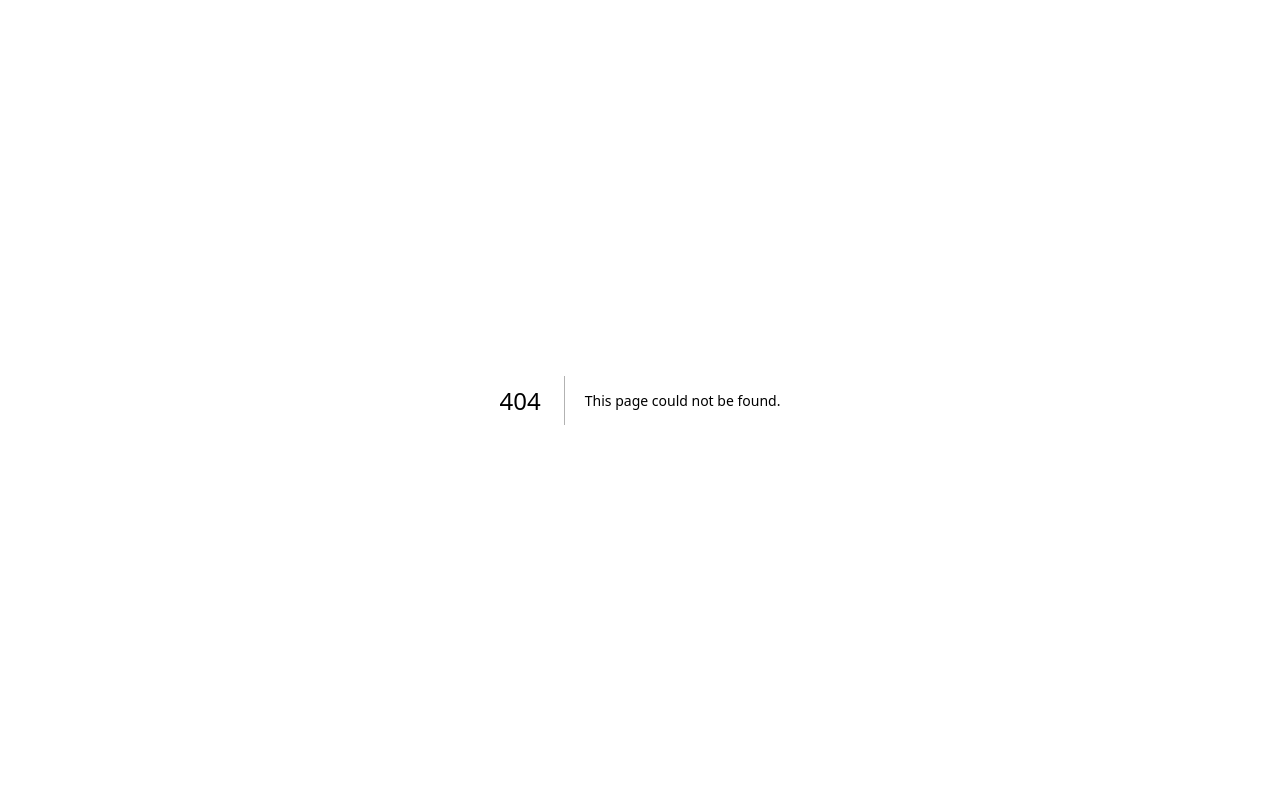
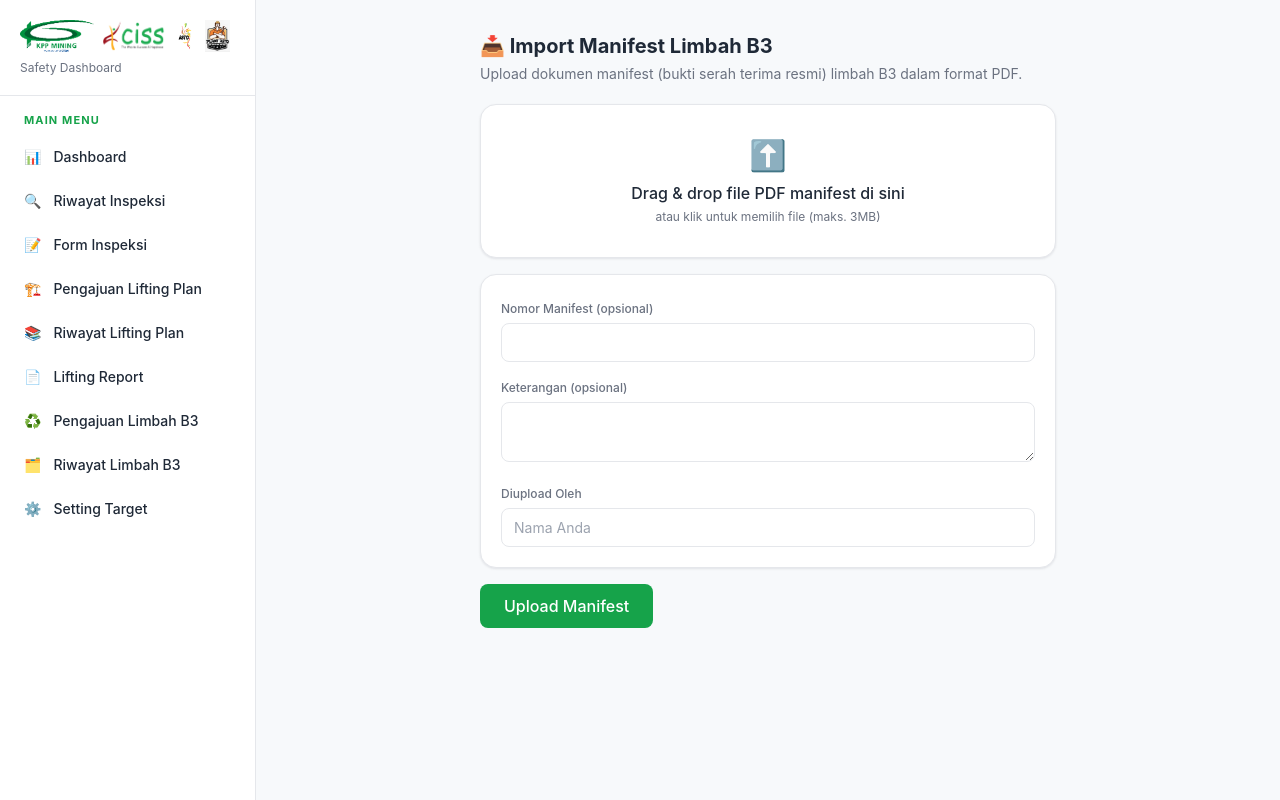
Before and after one commit to SHE-COORDINATOR-PROG/kpp-safety-form, a Next.js app: page /import-manifest-b3 in a window 1280 px wide. Before the commit this address had no page. Built offline with nearby package versions, Linux system fonts and the light colour scheme.

Commit message:
Add files via upload

```diff
--- /dev/null
+++ b/app/(dashboard)/import-manifest-b3/page.tsx
@@ -0,0 +1,169 @@
+"use client";
+
+import { useRef, useState } from "react";
+
+const MAX_FILE_MB = 3;
+
+function fileToBase64(file: File): Promise<string> {
+  return new Promise((resolve, reject) => {
+    const reader = new FileReader();
+    reader.onload = () => resolve(reader.result as string);
+    reader.onerror = reject;
+    reader.readAsDataURL(file);
+  });
+}
+
+export default function ImportManifestB3Page() {
+  const [file, setFile] = useState<{ name: string; base64: string } | null>(null);
+  const [nomorManifest, setNomorManifest] = useState("");
+  const [keterangan, setKeterangan] = useState("");
+  const [uploadedBy, setUploadedBy] = useState("");
+  const [dragOver, setDragOver] = useState(false);
+  const [error, setError] = useState("");
+  const [submitting, setSubmitting] = useState(false);
+  const [done, setDone] = useState(false);
+  const inputRef = useRef<HTMLInputElement>(null);
+
+  async function processFile(f: File | undefined) {
+    setError("");
+    if (!f) return;
+    if (f.type !== "application/pdf") {
+      setError("File harus berformat PDF.");
+      return;
+    }
+    if (f.size > MAX_FILE_MB * 1024 * 1024) {
+      setError(`Ukuran file maksimal ${MAX_FILE_MB}MB.`);
+      return;
+    }
+    const base64 = await fileToBase64(f);
+    setFile({ name: f.name, base64 });
+  }
+
+  function handleDrop(e: React.DragEvent) {
+    e.preventDefault();
+    setDragOver(false);
+    processFile(e.dataTransfer.files?.[0]);
+  }
+
+  async function submit(e: React.FormEvent) {
+    e.preventDefault();
+    if (!file) {
+      setError("Silakan pilih atau drag file manifest PDF terlebih dahulu.");
+      return;
+    }
+    setSubmitting(true);
+    setError("");
+    try {
+      const res = await fetch("/api/manifest-b3", {
+        method: "POST",
+        headers: { "Content-Type": "application/json" },
+        body: JSON.stringify({
+          namaFile: file.name,
+          fileBase64: file.base64,
+          nomorManifest,
+          keterangan,
+          uploadedBy,
+        }),
+      });
+      const j = await res.json();
+      if (!res.ok) throw new Error(j.error || "Gagal mengupload");
+      setDone(true);
+    } catch (err: any) {
+      setError(err.message);
+    } finally {
+      setSubmitting(false);
+    }
+  }
+
+  if (done) {
+    return (
+      <div className="max-w-xl mx-auto card p-6 text-center">
+        <p className="text-3xl mb-2">✅</p>
+        <p className="font-semibold">Manifest B3 berhasil diupload</p>
+        <div className="flex gap-2 justify-center mt-4">
+          <a href="/riwayat-manifest-b3" className="text-sm bg-brand-green text-white px-4 py-2 rounded-lg font-medium">
+            Lihat Riwayat Manifest
+          </a>
+          <button
+            onClick={() => {
+              setDone(false);
+              setFile(null);
+              setNomorManifest("");
+              setKeterangan("");
+            }}
+            className="text-sm border border-brand-line px-4 py-2 rounded-lg font-medium"
+          >
+            Upload Lagi
+          </button>
+        </div>
+      </div>
+    );
+  }
+
+  return (
+    <div className="max-w-xl mx-auto space-y-5">
+      <div>
+        <h1 className="text-lg sm:text-xl font-bold">📥 Import Manifest Limbah B3</h1>
+        <p className="text-sm text-brand-muted mt-1">
+          Upload dokumen manifest (bukti serah terima resmi) limbah B3 dalam format PDF.
+        </p>
+      </div>
+
+      <form onSubmit={submit} className="space-y-4">
+        <div
+          onDragOver={(e) => { e.preventDefault(); setDragOver(true); }}
+          onDragLeave={() => setDragOver(false)}
+          onDrop={handleDrop}
+          onClick={() => inputRef.current?.click()}
+          className={`card p-8 text-center cursor-pointer border-2 border-dashed transition-colors ${
+            dragOver ? "border-brand-green bg-brand-greenLight" : "border-brand-line"
+          }`}
+        >
+          <input
+            ref={inputRef}
+            type="file"
+            accept="application/pdf"
+            className="hidden"
+            onChange={(e) => processFile(e.target.files?.[0])}
+          />
+          {file ? (
+            <div>
+              <p className="text-3xl mb-2">📄</p>
+              <p className="font-medium text-brand-ink">{file.name}</p>
+              <p className="text-xs text-brand-muted mt-1">Klik atau drag file lain untuk mengganti</p>
+            </div>
+          ) : (
+            <div>
+              <p className="text-3xl mb-2">⬆️</p>
+              <p className="font-medium text-brand-ink">Drag & drop file PDF manifest di sini</p>
+              <p className="text-xs text-brand-muted mt-1">atau klik untuk memilih file (maks. {MAX_FILE_MB}MB)</p>
+            </div>
+          )}
+        </div>
+
+        <div className="card p-4 sm:p-5 space-y-3">
+          <div>
+            <label className="text-xs font-medium text-brand-muted">Nomor Manifest (opsional)</label>
+            <input value={nomorManifest} onChange={(e) => setNomorManifest(e.target.value)} className="input" />
+          </div>
+          <div>
+            <label className="text-xs font-medium text-brand-muted">Keterangan (opsional)</label>
+            <textarea rows={2} value={keterangan} onChange={(e) => setKeterangan(e.target.value)} className="input" />
+          </div>
+          <div>
+            <label className="text-xs font-medium text-brand-muted">Diupload Oleh</label>
+            <input value={uploadedBy} onChange={(e) => setUploadedBy(e.target.value)} className="input" placeholder="Nama Anda" />
+          </div>
+        </div>
+
+        {error && <p className="text-sm text-red-600">{error}</p>}
+
+        <button disabled={submitting} className="bg-brand-green text-white px-6 py-2.5 rounded-lg font-medium disabled:opacity-60">
+          {submitting ? "Mengupload..." : "Upload Manifest"}
+        </button>
+      </form>
+
+      <style>{`.input { margin-top:4px; width:100%; border:1px solid #e5e7eb; border-radius:0.5rem; padding:0.5rem 0.75rem; font-size:0.875rem; background:#fff; }`}</style>
+    </div>
+  );
+}
--- /dev/null
+++ b/app/(dashboard)/riwayat-manifest-b3/page.tsx
@@ -0,0 +1,108 @@
+"use client";
+
+import { useEffect, useState } from "react";
+
+type Manifest = {
+  id: string;
+  namaFile: string;
+  nomorManifest: string | null;
+  keterangan: string | null;
+  uploadedBy: string | null;
+  createdAt: string;
+};
+
+export default function RiwayatManifestB3Page() {
+  const [records, setRecords] = useState<Manifest[]>([]);
+  const [loading, setLoading] = useState(true);
+  const [busyId, setBusyId] = useState<string | null>(null);
+
+  function loadData() {
+    setLoading(true);
+    fetch("/api/manifest-b3")
+      .then((r) => r.json())
+      .then((d) => setRecords(d.records || []))
+      .finally(() => setLoading(false));
+  }
+
+  useEffect(() => {
+    loadData();
+  }, []);
+
+  async function handleLihat(id: string) {
+    setBusyId(id);
+    try {
+      const res = await fetch(`/api/manifest-b3/${id}`);
+      const j = await res.json();
+      if (!res.ok) throw new Error(j.error);
+      const blobRes = await fetch(j.record.fileBase64);
+      const blob = await blobRes.blob();
+      const url = URL.createObjectURL(blob);
+      window.open(url, "_blank");
+    } catch {
+      alert("Gagal membuka file.");
+    } finally {
+      setBusyId(null);
+    }
+  }
+
+  async function handleHapus(id: string) {
+    if (!confirm("Hapus manifest ini?")) return;
+    setBusyId(id);
+    try {
+      await fetch(`/api/manifest-b3/${id}`, { method: "DELETE" });
+      loadData();
+    } finally {
+      setBusyId(null);
+    }
+  }
+
+  return (
+    <div className="space-y-4">
+      <div>
+        <h1 className="text-lg sm:text-xl font-bold">🗂️ Riwayat Manifest Limbah B3</h1>
+        <p className="text-sm text-brand-muted mt-1">
+          Semua dokumen manifest yang pernah diupload.{" "}
+          <a href="/import-manifest-b3" className="text-brand-green underline">Upload baru</a>
+        </p>
+      </div>
+
+      {loading ? (
+        <p className="text-sm text-brand-muted">Memuat data...</p>
+      ) : records.length === 0 ? (
+        <div className="card p-6 text-center text-sm text-brand-muted">Belum ada manifest yang diupload.</div>
+      ) : (
+        <div className="card divide-y divide-gray-100">
+          {records.map((m) => (
+            <div key={m.id} className="p-4 sm:p-5 flex flex-wrap items-center justify-between gap-3">
+              <div>
+                <p className="font-medium text-brand-ink flex items-center gap-2">📄 {m.namaFile}</p>
+                <p className="text-xs text-brand-muted mt-0.5">
+                  {m.nomorManifest ? `No. ${m.nomorManifest} · ` : ""}
+                  {new Date(m.createdAt).toLocaleDateString("id-ID")}
+                  {m.uploadedBy ? ` · oleh ${m.uploadedBy}` : ""}
+                </p>
+                {m.keterangan && <p className="text-xs text-brand-muted mt-0.5">{m.keterangan}</p>}
+              </div>
+              <div className="flex items-center gap-2">
+                <button
+                  onClick={() => handleLihat(m.id)}
+                  disabled={busyId === m.id}
+                  className="text-xs font-medium px-3 py-1.5 rounded-lg bg-brand-greenLight text-brand-greenDark disabled:opacity-50"
+                >
+                  {busyId === m.id ? "Memuat..." : "Lihat PDF"}
+                </button>
+                <button
+                  onClick={() => handleHapus(m.id)}
+                  disabled={busyId === m.id}
+                  className="text-xs font-medium px-3 py-1.5 rounded-lg bg-red-50 text-red-600 disabled:opacity-50"
+                >
+                  Hapus
+                </button>
+              </div>
+            </div>
+          ))}
+        </div>
+      )}
+    </div>
+  );
+}
```
